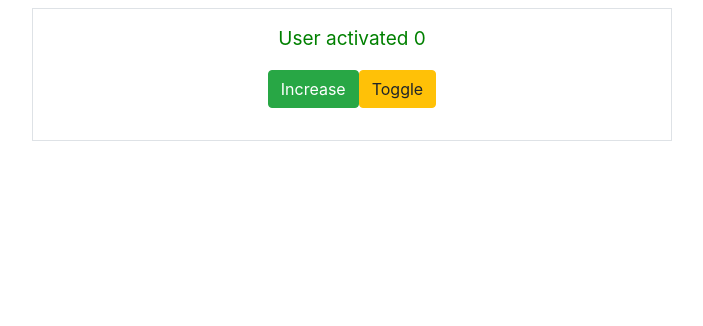
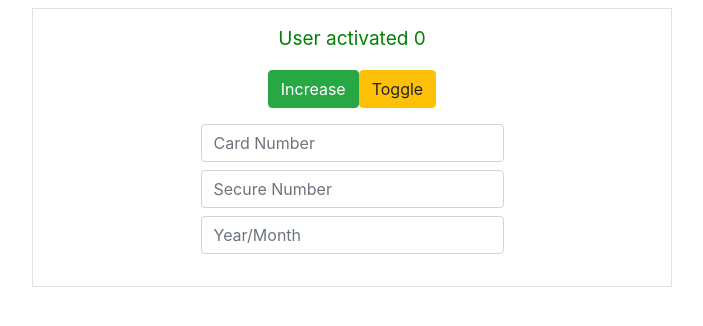
Before and after one commit to M-Orziboyev/react40, a React (Create React App) app: page / in a window 1280 px wide. Shown: the top 326 px of the page, without its empty margins (288-991 px from the left). Built offline with nearby package versions, Linux system fonts and the light colour scheme.

Commit message:
useRef (work with card numbers and validations)

```diff
--- a/src/components/app/App.js
+++ b/src/components/app/App.js
@@ -1,4 +1,4 @@
-import { useCallback, useState, useMemo} from "react";
+import { useCallback, useState, useMemo, useRef, useEffect   } from "react";
 import CounterItem from "../counter-item/CounterItem";
 
 // class User extends Component {
@@ -54,6 +54,8 @@ import CounterItem from "../counter-item/CounterItem";
 //   }
 // }
 
+
+
 const User = () => {
   const bigCountNumber = number => {
     return number
@@ -61,12 +63,37 @@ const User = () => {
 
   const [counter, setCount] = useState(0)
   const [active, setActive] = useState(true)
+  const [cardNumber, setCardNumber] = useState('');
+  const [cvcNumber, setCvcNumber] = useState('');
 
   const onIncrement = () => { setCount(prevCounter => prevCounter + 1) }
   const onToggle = () => setActive(prevCounter => !prevCounter)
   const counterGenerate = useCallback(count => { return new Array(counter).fill('').map((_, idx) => `Counter number ${idx + 1}`) }, [counter])
+  const cvcRef = useRef(null);
+  const dataCvc = useRef(null);
+  const handleInput = (e) => {
+    const val = e.target.value;
+    setCardNumber(val)
+    if (val.length === 16){
+      cvcRef.current.focus()
+      console.log(val.length);
+    }
+  }
 
-  const colors = {
+  const cvcInput = e => {
+    const val = e.target.value;
+    setCvcNumber(val);
+    if (val.length === 3){
+      dataCvc.current.focus();
+    }
+  }
+
+
+
+  useEffect(() => {
+    console.log(cvcRef.current);
+  });
+    const colors = {
     fontSize: '19px',
     color: active ? 'green' : 'red'
   }
@@ -81,6 +108,9 @@ const User = () => {
           <button className="btn btn-success" onClick={onIncrement}>Increase</button>
           <button className="btn btn-warning" onClick={onToggle}>Toggle</button>
         </div>
+          <input type="number" className="form-control mt-3 w-50 mx-auto" placeholder="Card Number" onChange={handleInput} value={cardNumber}/>
+          <input ref={cvcRef} type="number" className="form-control mt-2 w-50 mx-auto" placeholder="Secure Number" onChange={cvcInput} value={cvcNumber}/>
+          <input ref={dataCvc} type="number" className="form-control mt-2 w-50 mx-auto mb-3" placeholder="Year/Month" />
         <CounterItem counterGenerate={counterGenerate} />
       </div>
     </div>
```
